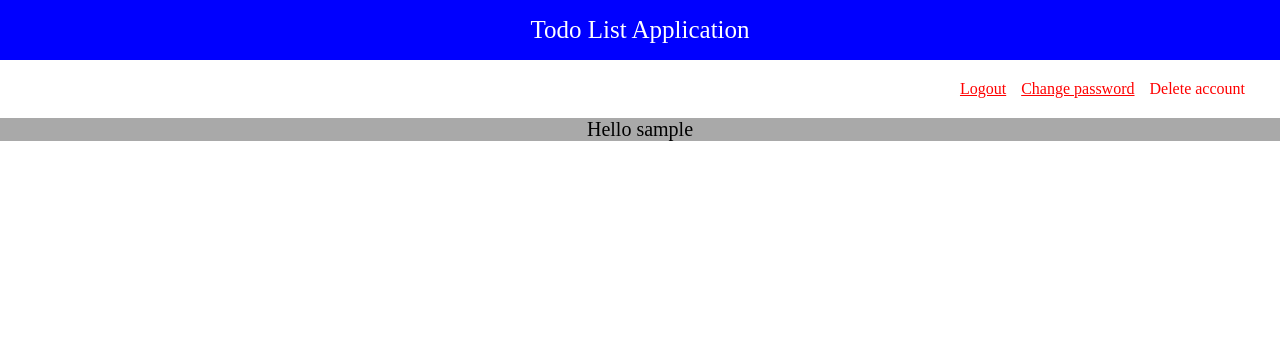
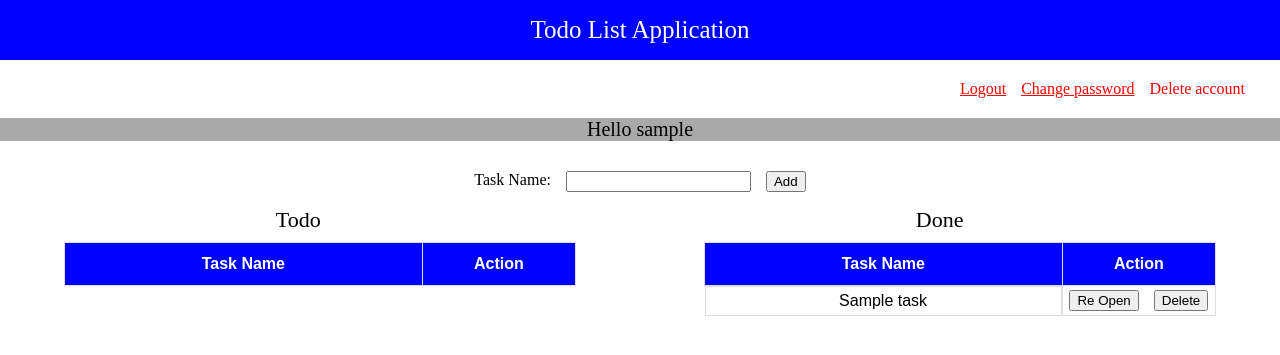
Before and after one commit to leduongk54a2/studyPHP, a PHP site: page /view/todo_view.php in a window 1280 px wide. Shown: the top 355 px of the page. Run offline with PHP 8.4, Linux system fonts and the light colour scheme; the visitor is signed in with stand-in values (Sample User, id 1); tables that the repository leaves empty hold one stand-in row (values such as "Sample post"); lists and menus that the app fills with data are empty.

Commit message:
init todo

```diff
--- /dev/null
+++ b/controller/todo_list/get_todo_list_handler.php
@@ -0,0 +1,24 @@
+<?php
+    require_once("../function_common/db_connection.php");
+
+    $getTaskOpen = "SELECT id,task_name FROM tasks WHERE status = 0";
+    $resultTaskOpen = $connect->query($getTaskOpen);
+    $getTaskDone = "SELECT id,task_name FROM tasks WHERE status = 1";
+    $resultTaskDone = $connect->query($getTaskDone);
+
+    $taskOpens = [];
+    $taskDones = [];
+    if ($resultTaskOpen->num_rows > 0) {
+        while ($row = $resultTaskOpen->fetch_assoc()) {
+            $taskOpens[] = $row;
+        }
+    }
+    if ($resultTaskDone->num_rows > 0) {
+        while ($row = $resultTaskDone->fetch_assoc()) {
+            $taskDones[] = $row;
+        }
+    }
+
+    $connect->close();
+
+?>
--- /dev/null
+++ b/function_common/db_connection.php
@@ -0,0 +1,13 @@
+<?php
+    $servername = "localhost";
+    $username = "root";
+    $password = "";
+    $dbname = "studyphp";
+
+    $connect = mysqli_connect($servername, $username, $password, $dbname);
+
+    if (!$connect) {
+        die("Kết nối đến cơ sở dữ liệu thất bại: " . mysqli_connect_error());
+    }
+
+?>
--- a/view/components/header.php
+++ b/view/components/header.php
@@ -17,6 +17,9 @@
         .flex-end {
             justify-content: end;
         }
+        .flex-around {
+            justify-content: space-around;
+        }
         .item-center {
             justify-content: center;
             align-items: center;
@@ -24,11 +27,16 @@
         .margin-right-15 {
             margin-right: 15px;
         }
+
+        .margin-top-30 {
+            margin-top: 30px !important;
+        }
         .margin-bottom-30 {
             margin-bottom: 30px;
         }
-        .margin-left-auto {
-            margin-left: auto;
+
+        .margin-auto {
+            margin: auto;
         }
         .padding-20 {
             padding: 20px;
@@ -41,6 +49,12 @@
         }
         .width-100 {
             width: 100%;
+        }
+        .width-fit {
+            width: fit-content;
+        }
+        .position-relative {
+            position: relative;
         }
         .header-app {
             width: 100vw;
@@ -68,6 +82,7 @@
             border: solid 1px;
             border-radius: 20px;
         }
+
         .title {
             position: absolute;
             top: 0;
@@ -118,6 +133,31 @@
             background: #cce6ff;
             cursor: pointer;
         }
+
+        .table-root {
+            width: 40vw;
+            margin: 20px;
+            font-family: Arial, Helvetica, sans-serif;
+            border-collapse: collapse;
+            padding:0;
+        }
+        td,th {
+            border: 1px solid #ddd;
+            height: 100%;
+            text-align: center !important;
+        }
+        tr:nth-child(even){background-color: #f2f2f2;}
+        tr:hover {background-color: #ddd;}
+        th {
+            padding-top: 12px;
+            padding-bottom: 12px;
+            text-align: left;
+            background-color: blue;
+            color: white;
+        }
+        .line-height-25 {
+            line-height: 25.5px;
+        }
     </style>
 </head>
 <body>
--- a/view/signin_view.php
+++ b/view/signin_view.php
@@ -1,4 +1,4 @@
-<?php include('../function_common/generate_captcha.php') ?>
+<?php session_start(); include('../function_common/generate_captcha.php') ?>
 <?php include('./components/header.php'); ?>
     <div class="login-btn-wrapper">
         <span>Don't have an account</span>
@@ -19,7 +19,7 @@
 
             <div class="row-wrapper">
                 <label for="captcha"></label>
-                <div class="col-40 text-red"><?php  session_start(); $captcha = generateCaptcha(); echo $captcha; $_SESSION["captcha"] = $captcha;?></div>
+                <div class="col-40 text-red"><?php   $captcha = generateCaptcha(); echo $captcha; $_SESSION["captcha"] = $captcha;?></div>
                 <input class="col-60" type="text" id="captcha" name="captcha" required>
             </div>
             <div class="text-red">
--- a/view/todo_view.php
+++ b/view/todo_view.php
@@ -1,6 +1,7 @@
 <?php
+include('../function_common/check_login.php');
+include('../controller/todo_list/get_todo_list_handler.php');
 include('./components/header.php');
-include('../function_common/check_login.php');
 checkLogin();
 ?>
 
@@ -13,5 +14,92 @@ checkLogin();
     <div class="flex item-center width-100">
         <div class="flex item-center font-size-20 bg-gray width-100">Hello <?php echo $_SESSION["username"];?></div>
     </div>
+    <form action="../controller/todo_list/add_todo_handler.php" method="post">
+        <div class="flex margin-auto width-fit margin-top-30">
+            <label class="margin-right-15" for="taskName">Task Name:</label>
+            <input class="margin-right-15" type="text" id="taskName" name="taskName" required>
+            <button class="btn" type="submit">Add</button>
+        </div>
+    </form>
+    <div class="flex width-100 flex-around margin-top-30">
+        <div class="position-relative">
+            <div class="title">Todo</div>
+            <table class="table-root">
+                <colgroup>
+                    <col style="width: 70%;">
+                    <col style="width: 30%;">
+                </colgroup>
+                <thead>
+                <tr>
+                    <th>Task Name</th>
+                    <th>Action</th>
+                </tr>
+                </thead>
+                <tbody>
+                <!-- Add your table rows here -->
+                <?php
+                foreach ($taskOpens as $task) {
+                    echo  "<tr>";
+                    echo  '<td class="flex item-center"><span class="line-height-25">'.$task["task_name"].'</span></td>';
+                    echo  '<td>
+                            <div  class="flex item-center">
+                                <form class="margin-right-15" action="../controller/todo_list/change_status_todo_handler.php" method="POST">
+                                    <input type="hidden" name="taskId" value='.$task["id"].'>
+                                    <input type="hidden" name="status" value="1">
+                                    <button type="submit">Done</button>
+                                </form>
+                                <form action="../controller/todo_list/delete_todo_handler.php" method="POST">
+                                    <input type="hidden" name="taskId" value='.$task["id"].'>
+                                    <button type="submit">Delete</button>
+                                </form>
+                            </div>
+
+                       </td>';
+                    echo  "</tr>";
+                }
+                ?>
+                </tbody>
+            </table >
+        </div>
+        <div class="position-relative">
+            <div class="title">Done</div>
+            <table  class="table-root">
+                <colgroup>
+                    <col style="width: 70%;">
+                    <col style="width: 30%;">
+                </colgroup>
+                <thead>
+                <tr>
+                    <th>Task Name</th>
+                    <th>Action</th>
+                </tr>
+                </thead>
+                <tbody>
+                <!-- Add your table rows here -->
+                <?php
+                foreach ($taskDones as $task) {
+                    echo  "<tr>";
+                    echo  '<td class="flex item-center"><span class="line-height-25">'.$task["task_name"].'</span></td>';
+                    echo  '<td>
+                        <div class="flex item-center">
+                            <form class="margin-right-15"  action="../controller/todo_list/change_status_todo_handler.php" method="POST">
+                                <input type="hidden" name="taskId" value='.$task["id"].'>
+                                <input type="hidden" name="status" value="0">
+                                <button type="submit">Re Open</button>
+                            </form>
+                             <form  action="../controller/todo_list/delete_todo_handler.php" method="POST">
+                                <input type="hidden" name="taskId" value='.$task["id"].'>
+                                <button type="submit">Delete</button>
+                            </form>
+                        </div>
+                       </td>';
+                    echo  "</tr>";
+                }
+                ?>
+                </tbody>
+            </table>
+        </div>
+    </div>
+
 </div>
 <?php include('./components/footer.php'); ?>
```
Also changed, not shown: controller/change_password_handler.php (+1 -11 lines), controller/signin_handler.php (+1 -10 lines), controller/signup_handler.php (+1 -11 lines), controller/todo_list/add_todo_handler.php (added, +20 -0 lines), controller/todo_list/change_status_todo_handler.php (added, +15 -0 lines), controller/todo_list/delete_todo_handler.php (added, +14 -0 lines), studyphp.sql (+21 -10 lines).
